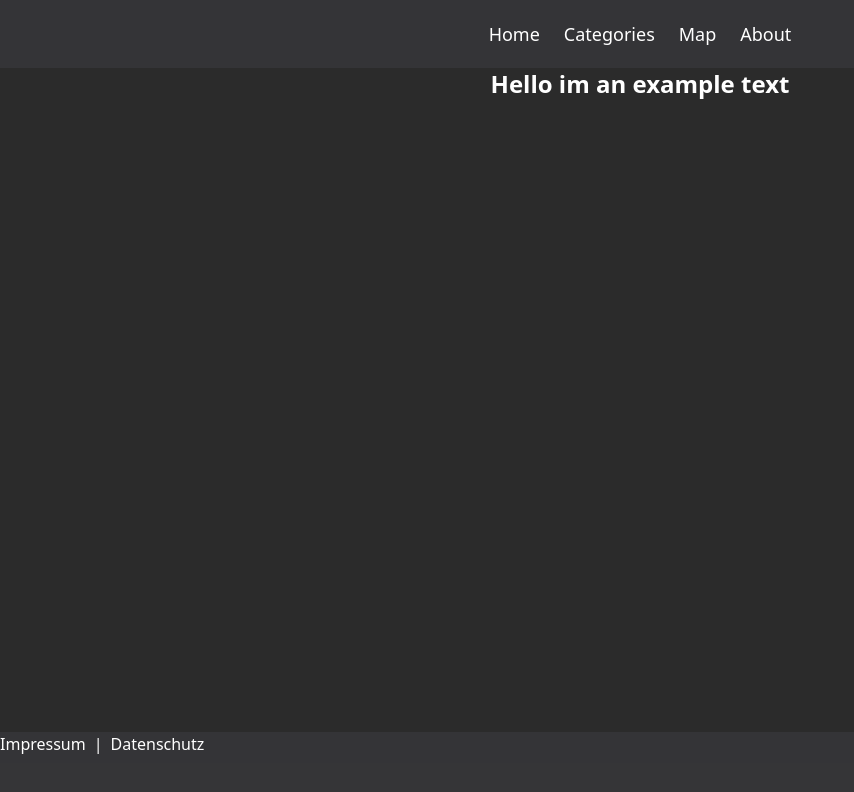
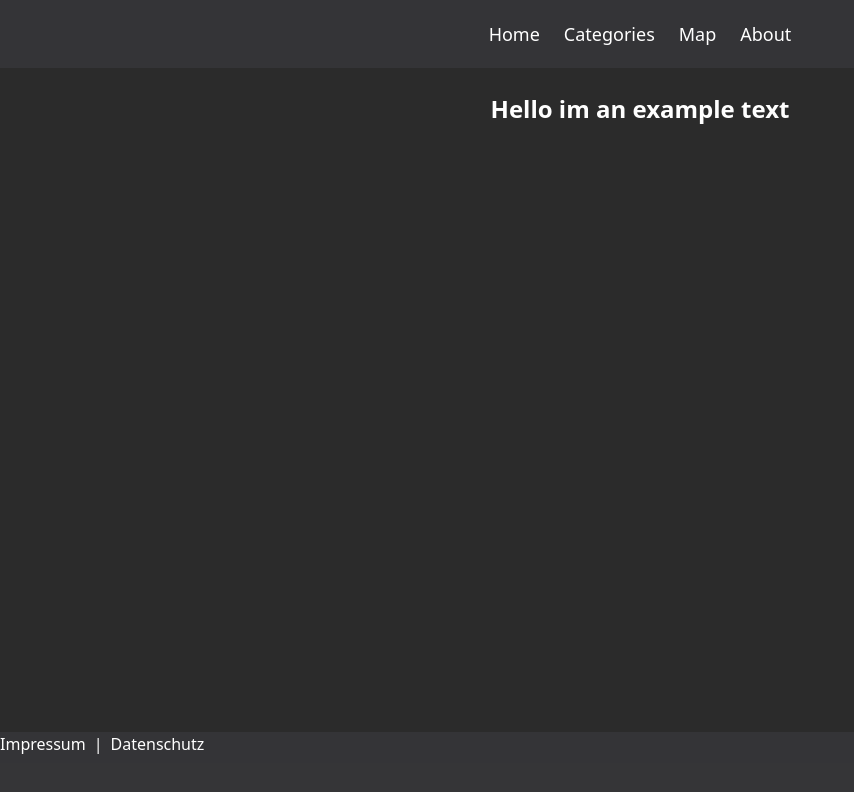
Before and after one commit to LlynBaum/LlynBaum.github.io, a Next.js app in the folder Website/mythical-creatures-zoo/: page / in a window 1280 px wide. Shown: the top 792 px of the page, without its empty margins (0-854 px from the left). Built offline with nearby package versions, Linux system fonts and the light colour scheme.

Commit message:
main section global css margin top

```diff
--- a/Website/mythical-creatures-zoo/styles/globals.css
+++ b/Website/mythical-creatures-zoo/styles/globals.css
@@ -9,6 +9,7 @@
         @apply font-sans;
     }
     main{
-        min-height: calc(100vh - 68px - 68px);
+        margin-top: 25px;
+        min-height: calc(100vh - 68px - 68px - 25px);
     }
 }
```
